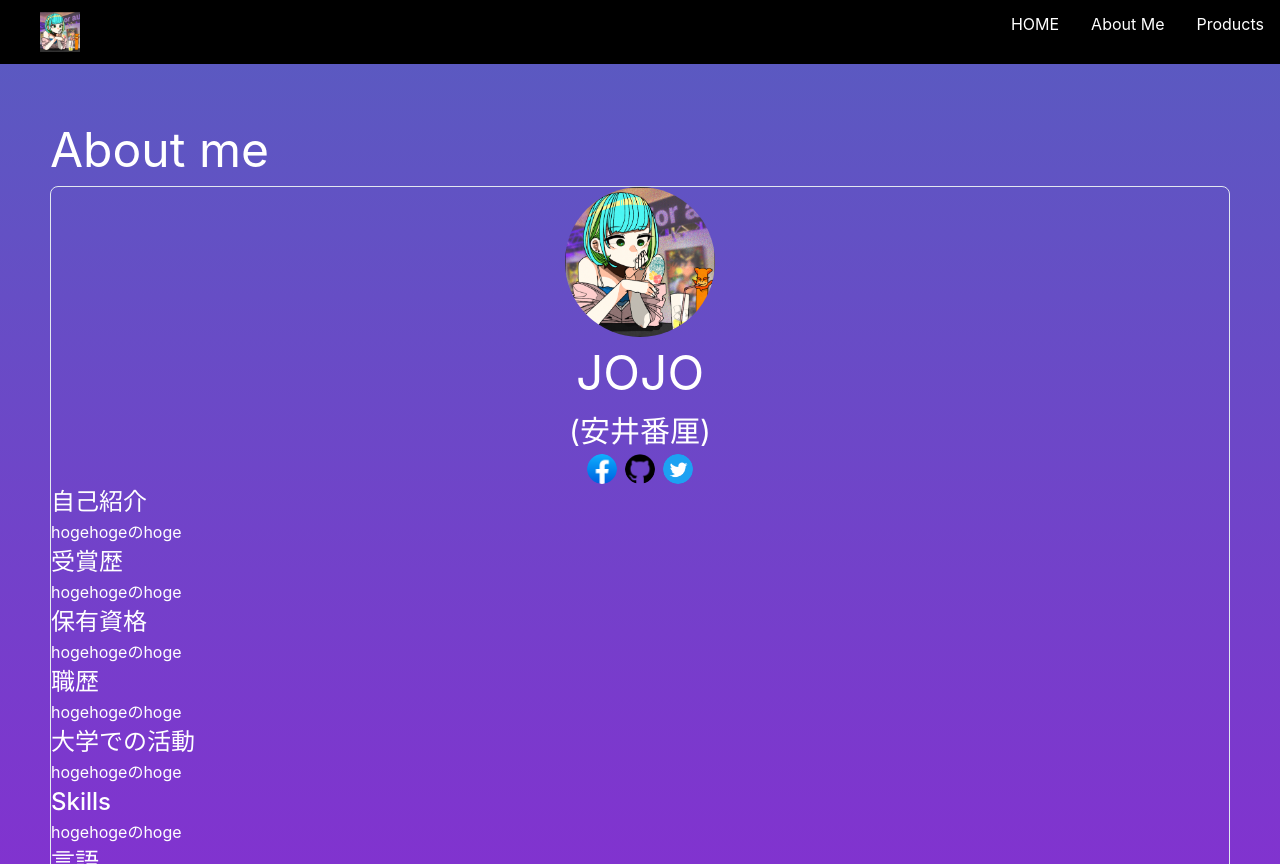
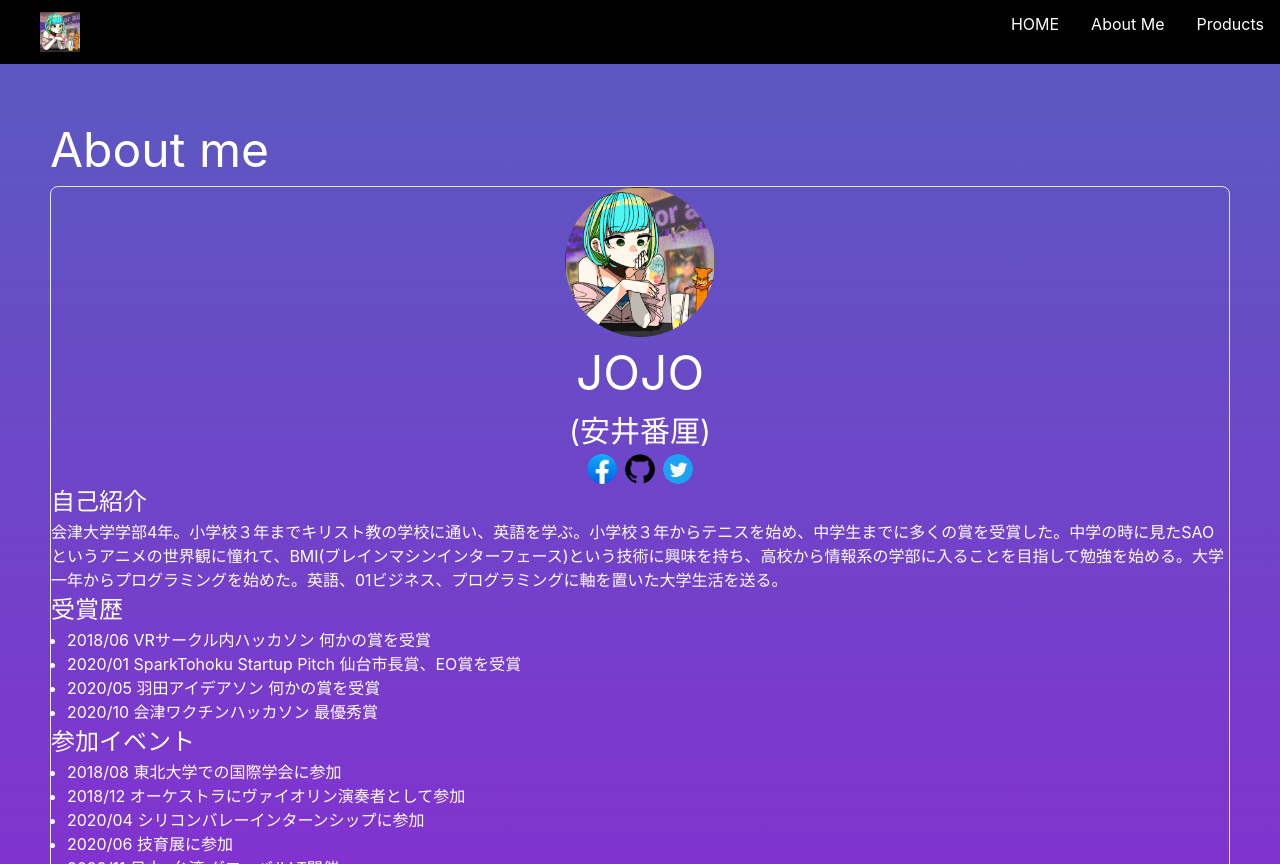
Before and after one commit to jomspk/next-portfolio, a Next.js app: page /about in a window 1280 px wide. Built offline with nearby package versions, Linux system fonts and the light colour scheme.

Commit message:
change: 無駄なものの削除、aboutページの修正

```diff
--- a/components/Molecules/ProductGrid.jsx
+++ b/components/Molecules/ProductGrid.jsx
@@ -1,12 +1,9 @@
-import { HStack, Text, Grid, GridItem, Image, Link, Box, Button, Modal, ModalOverlay, ModalContent, ModalHeader, ModalFooter, ModalBody, ModalCloseButton, useDisclosure } from "@chakra-ui/react";
+import { HStack, Text, GridItem, Image, Box, Modal, ModalOverlay, ModalContent, ModalHeader, ModalFooter, ModalBody, ModalCloseButton, useDisclosure } from "@chakra-ui/react";
 import GithubButton from "../GithubButton";
 
 export default function ProductGrid({ product }) {
   const { isOpen, onOpen, onClose } = useDisclosure();
-  const { title, imageURL, description } = product;
-  console.log(product);
   if (product == null) return null;
-  console.log("product Grid");
 
   return (
     <GridItem colSpan={1}>
--- a/pages/about.jsx
+++ b/pages/about.jsx
@@ -29,29 +29,62 @@ export default function AboutMe() {
         </Box>
         <Box textAlign="left">
           <Text fontSize="2xl">自己紹介</Text>
-          <Text>hogehogeのhoge</Text>
+          <Text>
+            会津大学学部4年。小学校３年までキリスト教の学校に通い、英語を学ぶ。小学校３年からテニスを始め、中学生までに多くの賞を受賞した。中学の時に見たSAOというアニメの世界観に憧れて、BMI(ブレインマシンインターフェース)という技術に興味を持ち、高校から情報系の学部に入ることを目指して勉強を始める。大学一年からプログラミングを始めた。英語、01ビジネス、プログラミングに軸を置いた大学生活を送る。
+          </Text>
           <Text fontSize="2xl">受賞歴</Text>
-          <Text>hogehogeのhoge</Text>
+          <UnorderedList>
+            <ListItem>2018/06 VRサークル内ハッカソン 何かの賞を受賞</ListItem>
+            <ListItem>2020/01 SparkTohoku Startup Pitch 仙台市長賞、EO賞を受賞</ListItem>
+            <ListItem>2020/05 羽田アイデアソン 何かの賞を受賞</ListItem>
+            <ListItem>2020/10 会津ワクチンハッカソン 最優秀賞</ListItem>
+          </UnorderedList>
+          <Text fontSize="2xl">参加イベント</Text>
+          <UnorderedList>
+            <ListItem>2018/08 東北大学での国際学会に参加</ListItem>
+            <ListItem>2018/12 オーケストラにヴァイオリン演奏者として参加</ListItem>
+            <ListItem>2020/04 シリコンバレーインターンシップに参加</ListItem>
+            <ListItem>2020/06 技育展に参加</ListItem>
+            <ListItem>2020/11 日本×台湾 グローバルLT開催</ListItem>
+          </UnorderedList>
           <Text fontSize="2xl">保有資格</Text>
-          <Text>hogehogeのhoge</Text>
+          <UnorderedList>
+            <ListItem>英検2級(2017年合格)</ListItem>
+            <ListItem>TOEIC 810点(2022年)</ListItem>
+          </UnorderedList>
           <Text fontSize="2xl">職歴</Text>
-          <Text>hogehogeのhoge</Text>
-          <Text fontSize="2xl">大学での活動</Text>
-          <Text>hogehogeのhoge</Text>
+          <UnorderedList>
+            <ListItem>2021/06〜2022/01 大学修学支援室(生徒の質問対応)</ListItem>
+            <ListItem>2022/01〜現在 アクロスロード株式会社 長期インターンシップ フルタイム開発 (Solidityでコントラクト開発、Javaでサーバーサイド、JavaScriptでフロント)</ListItem>
+            <ListItem>2022/05〜現在 Hewlett Packard Enterprise 長期インターンシップ (ネットワーク環境構築、ネットワーク機器を使ったプロダクト開発)</ListItem>
+            <ListItem>2022/07〜現在 Web3Quizプラットフォームの仕事 (コントラクト開発、フロント開発)</ListItem>
+          </UnorderedList>
+          <Text fontSize="2xl">大学のプログラム</Text>
+          <UnorderedList>
+            <ListItem>2019/04〜現在　全英語コースを履修</ListItem>
+            <ListItem>ベンチャー育成プログラムを履修</ListItem>
+            <ListItem>テクニカルコミュニケータープログラムを履修</ListItem>
+          </UnorderedList>
           <Text fontSize="2xl" fontWeight="500">
             Skills
           </Text>
-          <Text>hogehogeのhoge</Text>
           <Text fontSize="2xl">言語</Text>
           <UnorderedList>
-            <ListItem>hogehoge</ListItem>
-            <ListItem>hogehoge</ListItem>
-            <ListItem>hogehoge</ListItem>
+            <ListItem>C言語</ListItem>
+            <ListItem>Java</ListItem>
+            <ListItem>JavaScript</ListItem>
+            <ListItem>C++</ListItem>
+            <ListItem>C#</ListItem>
+            <ListItem>Python</ListItem>
+            <ListItem>Solidity</ListItem>
+            <ListItem>Haskell</ListItem>
           </UnorderedList>
           <Text fontSize="2xl">フレームワーク</Text>
-          <Text>hogehogeのhoge</Text>
-          <Text fontSize="2xl">ハードウェア機器</Text>
-          <Text>hogehogeのhoge</Text>
+          <UnorderedList>
+            <ListItem>Next.js</ListItem>
+            <ListItem>Bootstrap</ListItem>
+            <ListItem>Spring</ListItem>
+          </UnorderedList>
         </Box>
       </Box>
     </Box>
```
Also changed, not shown: components/ProductList.jsx (+2 -15 lines), pages/product.jsx (+5 -9 lines), styles/components/Molecules/Products.module.scss (added, +19 -0 lines).
